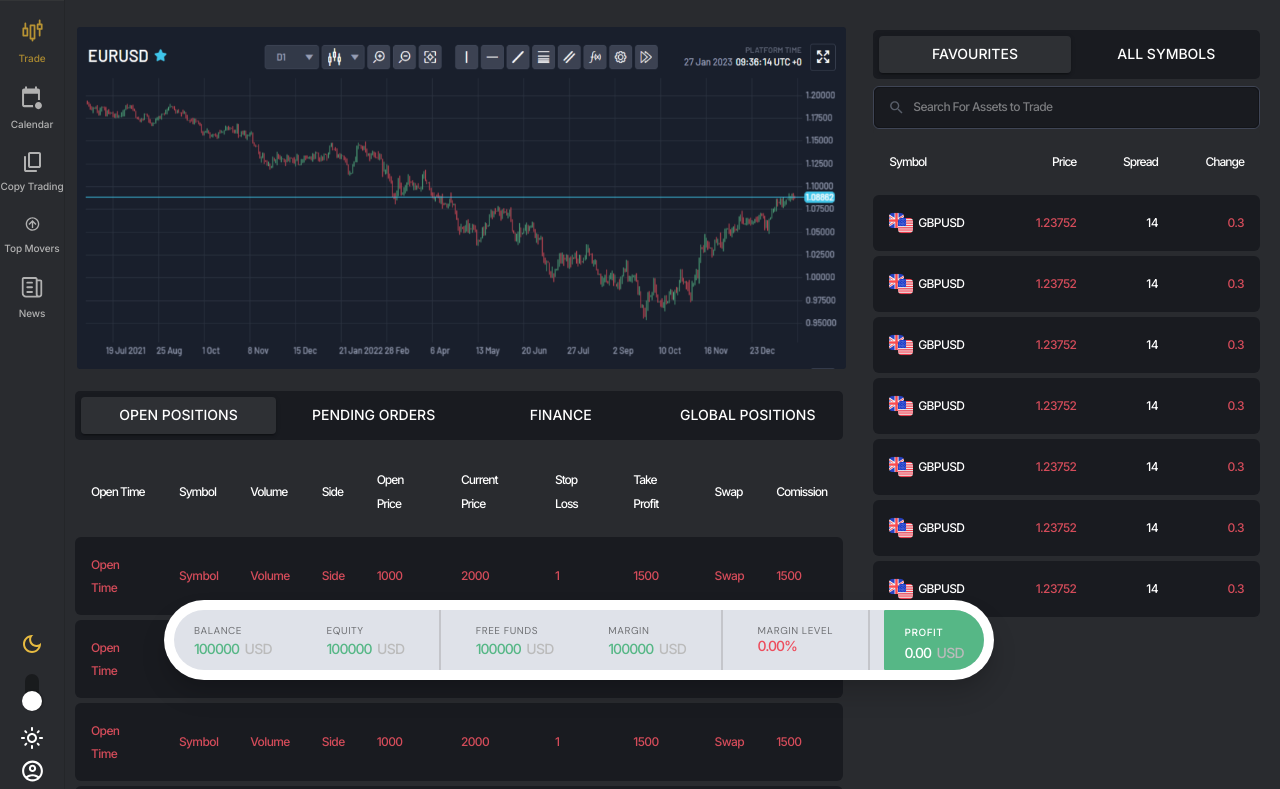
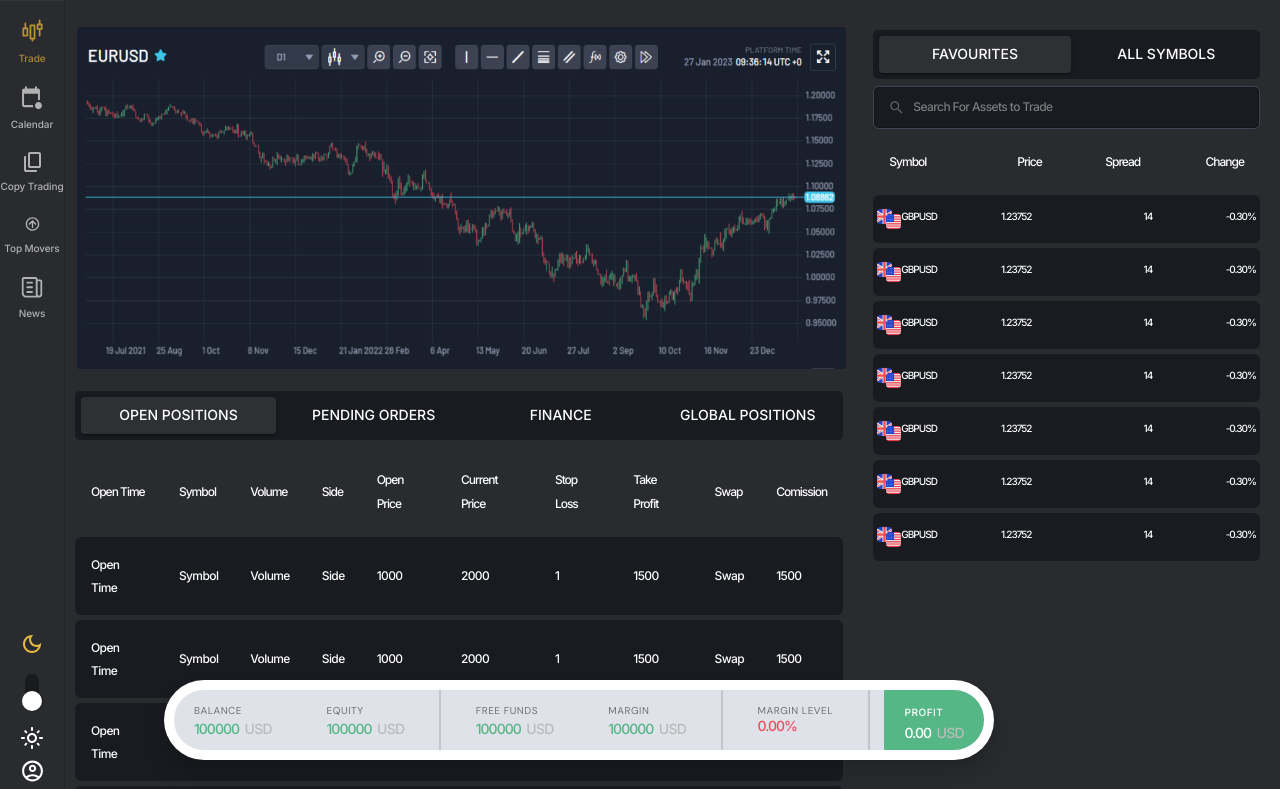
Before and after one commit to bhavesh-div/WebTradeLight, a React (Create React App) app in the folder my-app/: page /dashboard in a window 1280 px wide. Shown: the top 789 px of the page. Built offline with nearby package versions, Linux system fonts and the light colour scheme.

Commit message:
Button Onclick Change for table

```diff
--- a/my-app/src/pages/Symbols/StocksTable.tsx
+++ b/my-app/src/pages/Symbols/StocksTable.tsx
@@ -120,60 +120,60 @@ const StocksTable = () => {
               }}
             >
               <TableCell sx={{ border: "none" }}>
-                <Typography sx={{ color: "#D54C5A", fontSize: "12px" }}>
+                <Typography sx={{ color: "#fff", fontSize: "12px" }}>
                   {row.OpenTime}
                 </Typography>
               </TableCell>
 
               <TableCell sx={{ border: "none" }}>
-                <Typography sx={{ color: "#D54C5A", fontSize: "12px" }}>
+                <Typography sx={{ color: "#fff", fontSize: "12px" }}>
                   {row.Symbol}
                 </Typography>
               </TableCell>
 
               <TableCell sx={{ border: "none" }}>
-                <Typography sx={{ color: "#D54C5A", fontSize: "12px" }}>
+                <Typography sx={{ color: "#fff", fontSize: "12px" }}>
                   {row.Volume}
                 </Typography>
               </TableCell>
 
               <TableCell sx={{ border: "none" }}>
-                <Typography sx={{ color: "#D54C5A", fontSize: "12px" }}>
+                <Typography sx={{ color: "#fff", fontSize: "12px" }}>
                   {row.Side}
                 </Typography>
               </TableCell>
 
               <TableCell sx={{ border: "none" }}>
-                <Typography sx={{ color: "#D54C5A", fontSize: "12px" }}>
+                <Typography sx={{ color: "#fff", fontSize: "12px" }}>
                   {row.OpenPrice}
                 </Typography>
               </TableCell>
 
               <TableCell sx={{ border: "none" }}>
-                <Typography sx={{ color: "#D54C5A", fontSize: "12px" }}>
+                <Typography sx={{ color: "#fff", fontSize: "12px" }}>
                   {row.CurrentPrice}
                 </Typography>
               </TableCell>
 
               <TableCell sx={{ border: "none" }}>
-                <Typography sx={{ color: "#D54C5A", fontSize: "12px" }}>
+                <Typography sx={{ color: "#fff", fontSize: "12px" }}>
                   {row.StopLoss}
                 </Typography>
               </TableCell>
 
               <TableCell sx={{ border: "none" }}>
-                <Typography sx={{ color: "#D54C5A", fontSize: "12px" }}>
+                <Typography sx={{ color: "#fff", fontSize: "12px" }}>
                   {row.TakeProfit}
                 </Typography>
               </TableCell>
 
               <TableCell sx={{ border: "none" }}>
-                <Typography sx={{ color: "#D54C5A", fontSize: "12px" }}>
+                <Typography sx={{ color: "#fff", fontSize: "12px" }}>
                   {row.Swap}
                 </Typography>
               </TableCell>
               <TableCell sx={{ border: "none" }}>
-                <Typography sx={{ color: "#D54C5A", fontSize: "12px" }}>
+                <Typography sx={{ color: "#fff", fontSize: "12px" }}>
                   {row.Comission}
                 </Typography>
               </TableCell>
--- a/my-app/src/pages/Symbols/SymbolTable.tsx
+++ b/my-app/src/pages/Symbols/SymbolTable.tsx
@@ -11,6 +11,7 @@ import {
 } from "@mui/material";
 
 import { symbolsData } from "../../types/Dashboard/Symbol";
+import SymbolTableRow from "./SymbolTableRow";
 
 const symbols: symbolsData[] = [
   {
@@ -88,7 +89,7 @@ const SymbolTable = () => {
             </TableCell>
           </TableRow>
         </TableHead>
-        <TableBody>
+        {/* <TableBody>
           {symbols.map((row, index) => (
             <TableRow
               key={index}
@@ -138,12 +139,12 @@ const SymbolTable = () => {
               </TableCell>
             </TableRow>
           ))}
+        </TableBody> */}
+        <TableBody>
+          {symbols.map((symbol: symbolsData, index: number) => (
+            <SymbolTableRow key={index} SymbolData={symbol} />
+          ))}
         </TableBody>
-        {/* <TableBody>
-            {symbols.map((symbol: symbolsData, index: number) => (
-              <SymbolTableRow key={index} SymbolData={symbol} />
-            ))}
-          </TableBody> */}
       </Table>
     </TableContainer>
   );
--- /dev/null
+++ b/my-app/src/pages/Symbols/SymbolTableRow.tsx
@@ -0,0 +1,244 @@
+import {
+  TableRow,
+  TableCell,
+  Typography,
+  Button,
+  Divider,
+} from "@mui/material";
+import { Box } from "@mui/system";
+import { symbolsData } from "../../types/Dashboard/Symbol";
+import AddRoundedIcon from "@mui/icons-material/AddRounded";
+import RemoveRoundedIcon from "@mui/icons-material/RemoveRounded";
+import InfoIcon from "@mui/icons-material/Info";
+import { useState } from "react";
+const SymbolTableRow = ({ SymbolData }: { SymbolData: symbolsData }) => {
+  const [open, setOpen] = useState(false);
+  const handleClick = () => {
+    setOpen(!open);
+    console.log(open);
+  };
+  let [tradeValue, setTradeValue] = useState(0);
+  const handleAddValue = () => {
+    setTradeValue((tradeValue += 1));
+    console.log(tradeValue);
+  };
+  const handleSubValue = () => {
+    setTradeValue((tradeValue -= 1));
+    console.log(tradeValue);
+  };
+  return (
+    <>
+      <TableRow
+        onClick={handleClick}
+        key={SymbolData.SymbolName}
+        sx={{
+          "& .MuiTableCell-root": {
+            borderBottom: "none",
+            px: 0.5,
+            py: 1.5,
+            cursor: "pointer",
+          },
+          backgroundColor: "#191b20",
+          borderRadius: "4px",
+          "& td:first-of-type": {
+            borderTopLeftRadius: "6px",
+            borderBottomLeftRadius: "6px",
+          },
+          "& td:last-child": {
+            borderTopRightRadius: "6px",
+            borderBottomRightRadius: "6px",
+          },
+        }}
+      >
+        <TableCell>
+          <Box display="flex" alignItems="center">
+            <img src={`/Images/Symbols/${SymbolData.Symbol}`} alt="" />
+            <Typography variant="h6">{SymbolData.SymbolName}</Typography>
+          </Box>
+        </TableCell>
+        <TableCell align="center">
+          {open ? (
+            <Box display="flex" gap="5px">
+              <Button
+                variant="outlined"
+                color="info"
+                sx={{ width: "20px" }}
+                size="small"
+              >
+                <Typography
+                  sx={{
+                    display: "flex",
+                    justifyContent: "center",
+                    alignItems: "center",
+                  }}
+                  fontSize="8px"
+                >
+                  <InfoIcon sx={{ height: "15px" }} />
+                  Info
+                </Typography>
+              </Button>
+              <Button
+                variant="outlined"
+                color="info"
+                sx={{ width: "50px", padding: "10px 40px", height: "30px" }}
+              >
+                <Typography
+                  variant="h6"
+                  sx={{
+                    display: "flex",
+                    justifyContent: "center",
+                    alignItems: "center",
+                  }}
+                  fontSize="8px"
+                >
+                  <AddRoundedIcon sx={{ height: "15px" }} />
+                  Create Order
+                </Typography>
+              </Button>
+            </Box>
+          ) : (
+            <Typography color="text.danger" variant="h6">
+              {SymbolData.Price}
+            </Typography>
+          )}
+        </TableCell>
+        <TableCell align="right">
+          <Typography variant="h6">{SymbolData.Spread}</Typography>
+        </TableCell>
+        <TableCell align="right">
+          <Typography color="text.danger" variant="h6">
+            -{SymbolData.Change.toFixed(2)}%
+          </Typography>
+        </TableCell>
+      </TableRow>
+      {open && (
+        <TableRow
+          sx={{
+            "& .MuiTableCell-root": {
+              borderBottom: "none",
+              py: 1.5,
+            },
+            backgroundColor: "primary.main",
+            "& td:first-of-type": {
+              borderTopLeftRadius: "6px",
+              borderBottomLeftRadius: "6px",
+            },
+            "& td:last-child": {
+              borderTopRightRadius: "6px",
+              borderBottomRightRadius: "6px",
+            },
+          }}
+        >
+          <TableCell sx={{ display: "flex", gap: 1, width: "100%" }}>
+            <Box display="flex" flex="1" minWidth={"123px"} width="100%">
+              <Button
+                sx={{
+                  display: "flex",
+                  alignItems: "flex-start",
+                  width: "100px",
+                  height: "36px",
+                  flex: "1",
+                }}
+                variant="contained"
+                color="error"
+              >
+                <Typography fontSize="8px" color="rgba(251, 251, 251, 0.75)">
+                  Low:{SymbolData.Price}
+                </Typography>
+                <Box
+                  display="flex"
+                  flexDirection="column"
+                  alignItems="flex-start"
+                >
+                  <Typography fontSize="8px">Sell</Typography>
+                  <Typography>{SymbolData.Price}</Typography>
+                </Box>
+              </Button>
+            </Box>
+          </TableCell>
+          <TableCell>
+            <Box display="flex" flexDirection="column" width="60%">
+              <Box
+                sx={{
+                  border: "1px solid ",
+                  borderColor: "#525969",
+                  display: "flex",
+                  justifyContent: "center",
+                }}
+              >
+                {tradeValue}
+              </Box>
+              <Box display="flex">
+                <Button
+                  variant="outlined"
+                  onClick={handleSubValue}
+                  sx={{
+                    borderRadius: "0px",
+                    width: "30px",
+                    height: "30px",
+                    borderColor: "#525969",
+                    borderBottomLeftRadius: "7px",
+                    backgroundColor: "#41495A",
+                  }}
+                >
+                  <RemoveRoundedIcon sx={{ height: "9.42px" }} />
+                </Button>
+                <Divider orientation="vertical" sx={{ bgColor: "#545B6B" }} />
+                <Button
+                  variant="outlined"
+                  onClick={handleAddValue}
+                  sx={{
+                    borderRadius: "0px",
+                    width: "30px",
+                    height: "30px",
+                    borderBottomRightRadius: "7px",
+                    borderColor: "#525969",
+                    backgroundColor: "#41495A",
+                  }}
+                >
+                  <AddRoundedIcon sx={{ height: "9.42px" }} />
+                </Button>
+              </Box>
+            </Box>
+          </TableCell>
+          <TableCell colSpan={2}>
+            <Box
+              display="flex"
+              flex="1"
+              minWidth={"125px"}
+              width="100%"
+              gap="20px"
+              justifyContent={"space-around"}
+            >
+              <Button
+                sx={{
+                  display: "flex",
+                  alignItems: "flex-start",
+                  flex: "1",
+                  width: "100px",
+                  height: "36px",
+                }}
+                variant="contained"
+                color="success"
+              >
+                <Typography fontSize="8px" color="rgba(251, 251, 251, 0.75)">
+                  High:{SymbolData.Price}
+                </Typography>
+                <Box
+                  display="flex"
+                  flexDirection="column"
+                  alignItems="flex-end"
+                >
+                  <Typography fontSize="8px">High</Typography>
+                  <Typography>{SymbolData.Price}</Typography>
+                </Box>
+              </Button>
+            </Box>
+          </TableCell>
+        </TableRow>
+      )}
+    </>
+  );
+};
+
+export default SymbolTableRow;
--- a/my-app/src/pages/Symbols/bottomcon.tsx
+++ b/my-app/src/pages/Symbols/bottomcon.tsx
@@ -11,7 +11,7 @@ function bottomcon() {
           position: "fixed",
           height: "80px",
           width: "830px",
-          top: "600px",
+          top: "85vh",
           marginLeft: "100px",
           borderRadius: "100px",
           boxShadow:
```
